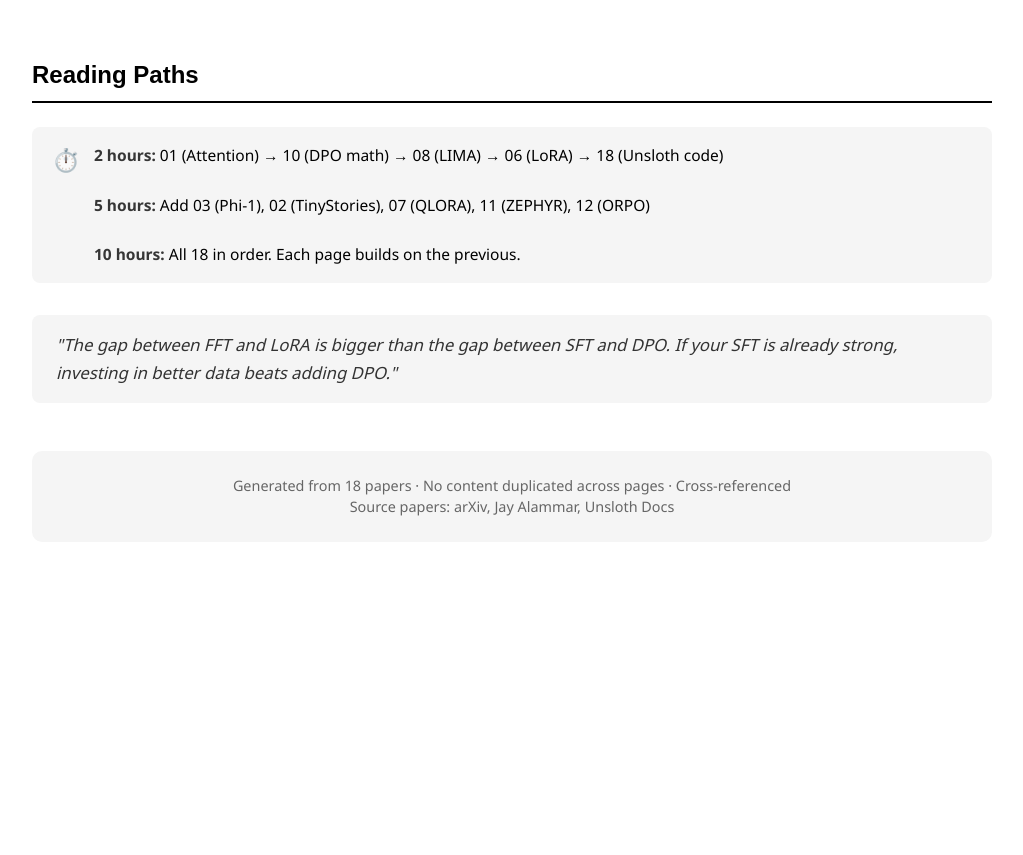
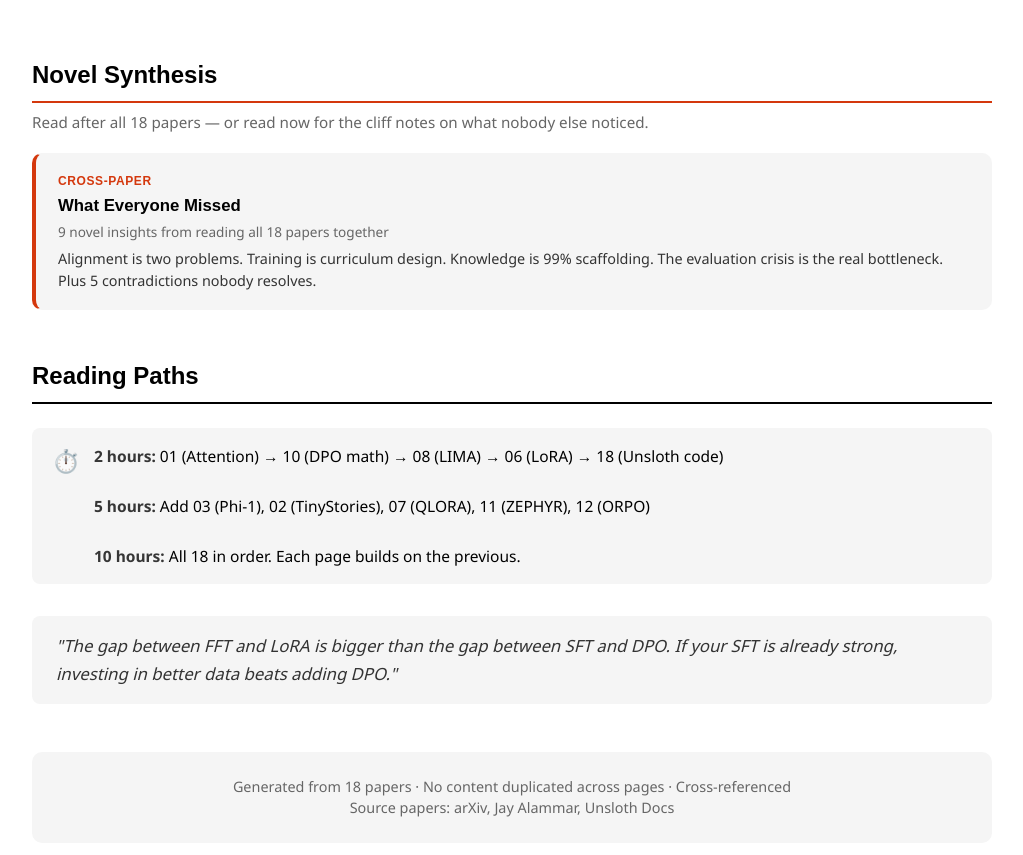
Before and after one commit to bilawalriaz/llm-fundamentals, a plain HTML site: page index.html in a window 1280 px wide. Shown: the part 2660-3515 px from the top of the page, without its empty margins (128-1151 px from the left). Before the commit the page ends 3250 px from the top, so only its background shows below. Drawn offline with nearby package versions, Linux system fonts and the light colour scheme; a web font is replaced by a local one.

Commit message:
Add synthesis link to index page

```diff
--- a/index.html
+++ b/index.html
@@ -290,6 +290,17 @@
     </div>
 
     <!-- READING GUIDE -->
+    <!-- SYNTHESIS -->
+    <div class="tier-header" style="margin-top: 3rem; border-bottom-color: #d4380d;">Novel Synthesis</div>
+    <div class="tier-desc">Read after all 18 papers — or read now for the cliff notes on what nobody else noticed.</div>
+
+    <a class="paper-card" href="synthesis.html" style="border-left: 4px solid #d4380d;">
+      <div class="paper-num" style="color: #d4380d;">CROSS-PAPER</div>
+      <h3>What Everyone Missed</h3>
+      <div class="paper-meta">9 novel insights from reading all 18 papers together</div>
+      <div class="paper-tagline">Alignment is two problems. Training is curriculum design. Knowledge is 99% scaffolding. The evaluation crisis is the real bottleneck. Plus 5 contradictions nobody resolves.</div>
+    </a>
+
     <div class="tier-header" style="margin-top: 3rem;">Reading Paths</div>
 
     <div class="swi-callout">
```
